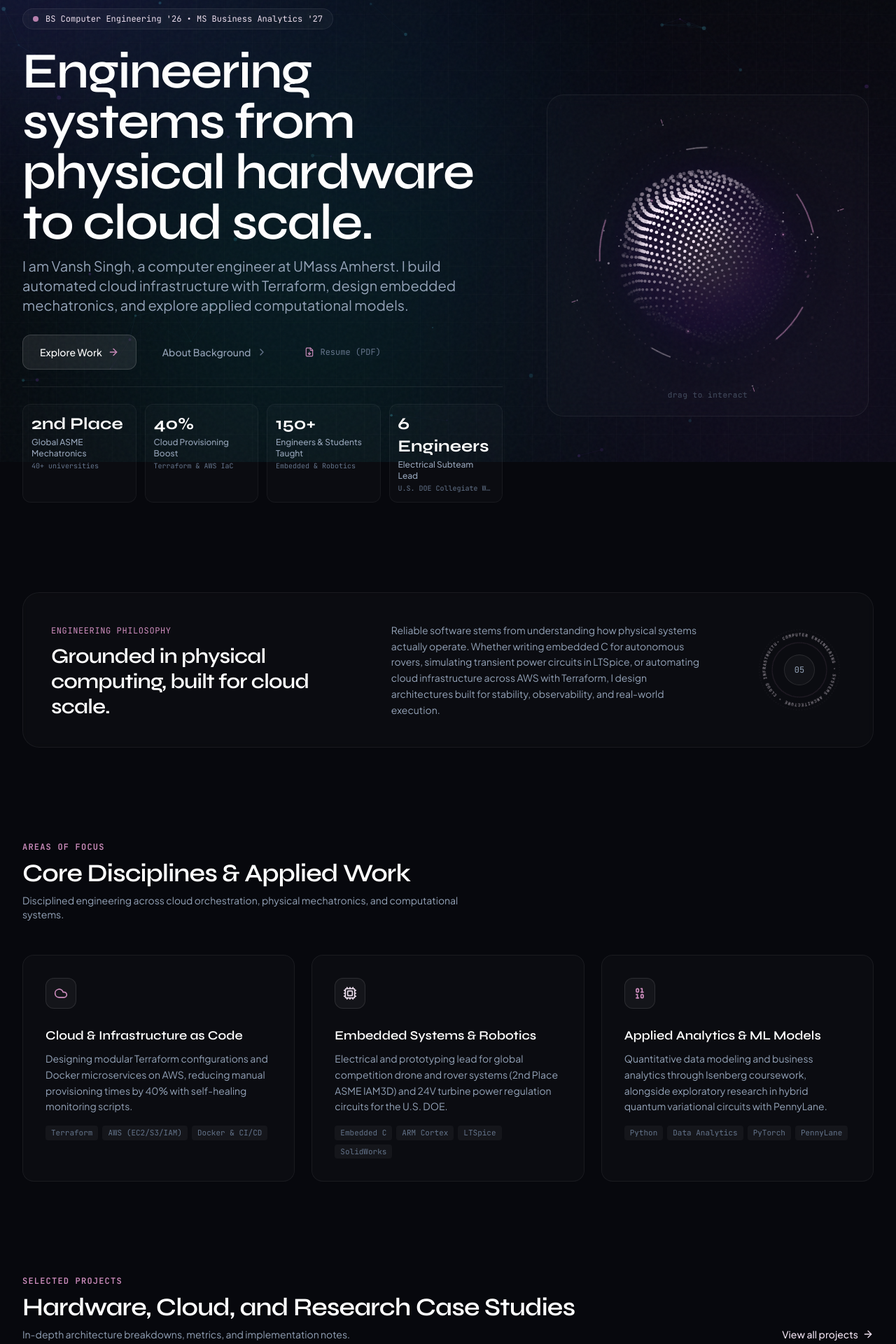
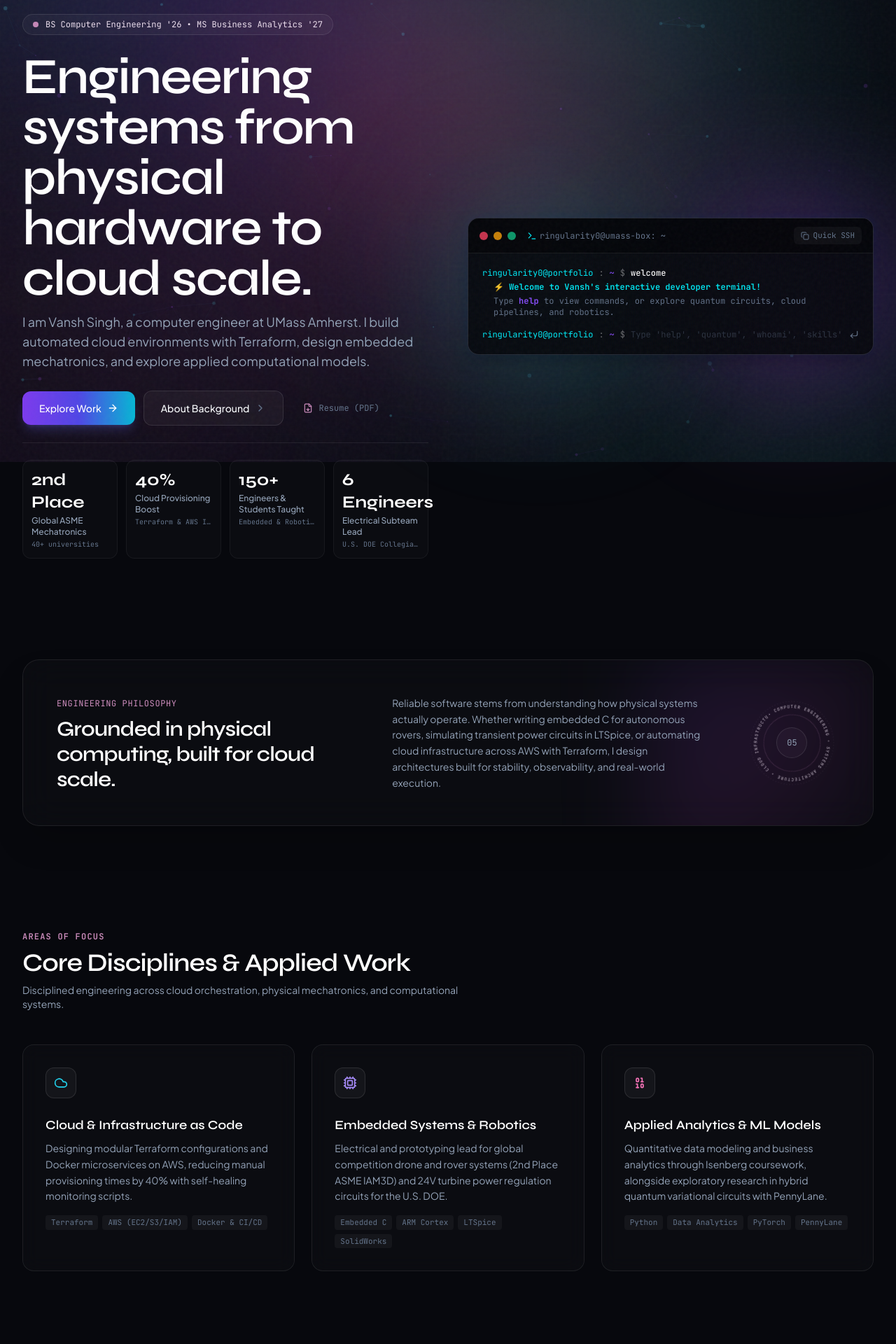
Before and after one commit to vsingh2005/vsingh2005.github.io, a Next.js app: page / in a window 1280 px wide. Shown: the part 140-2060 px from the top of the page at 70% size. Built offline with nearby package versions, Linux system fonts and the light colour scheme.

Commit message:
Restore Terminal to hero with Linearity-inspired multicolored background blur & scroll animations

```diff
--- a/src/app/page.tsx
+++ b/src/app/page.tsx
@@ -9,32 +9,32 @@ import {
   Cloud,
   FileDown,
   ChevronRight,
-  Boxes,
-  Binary
+  Binary,
+  Layers,
+  Sparkles
 } from "lucide-react";
 import { PERSONAL_INFO, PROJECTS } from "@/data/portfolioData";
 import { ProjectCard } from "@/components/ui/ProjectCard";
 import { TerminalCard } from "@/components/ui/TerminalCard";
-import { PhobosHeroVisual } from "@/components/visuals/PhobosHeroVisual";
 import { SpinningBadge } from "@/components/visuals/SpinningBadge";
 
 export default function HomePage() {
   const featuredProjects = PROJECTS.filter((p) => p.featured);
 
   return (
-    <div className="space-y-24 sm:space-y-32 pb-24 overflow-hidden">
+    <div className="space-y-24 sm:space-y-36 pb-24 overflow-hidden">
       {/* HERO SECTION */}
-      <section className="relative max-w-7xl mx-auto px-4 sm:px-6 lg:px-8 pt-6 sm:pt-14">
-        <div className="grid grid-cols-1 lg:grid-cols-12 gap-10 lg:gap-14 items-center">
-          {/* Left Column: Editorial Typography & Human Voice */}
+      <section className="relative max-w-7xl mx-auto px-4 sm:px-6 lg:px-8 pt-8 sm:pt-16">
+        <div className="grid grid-cols-1 lg:grid-cols-12 gap-12 lg:gap-14 items-center">
+          {/* Left Column: Human Voice & Editorial Typography */}
           <motion.div
-            initial={{ opacity: 0, y: 15 }}
+            initial={{ opacity: 0, y: 20 }}
             animate={{ opacity: 1, y: 0 }}
-            transition={{ duration: 0.6, ease: [0.16, 1, 0.3, 1] }}
-            className="lg:col-span-7 space-y-6"
+            transition={{ duration: 0.65, ease: [0.16, 1, 0.3, 1] }}
+            className="lg:col-span-6 space-y-6"
           >
-            {/* Status Pill */}
-            <div className="inline-flex items-center gap-2.5 px-3.5 py-1.5 rounded-full bg-white/[0.03] border border-white/[0.08] text-xs font-mono text-[#EDDFEE]">
+            {/* Status Pill with Subtle Shimmer */}
+            <div className="inline-flex items-center gap-2.5 px-3.5 py-1.5 rounded-full bg-white/[0.04] border border-white/10 backdrop-blur-md text-xs font-mono text-[#EDDFEE]">
               <span className="w-2 h-2 rounded-full bg-[#CD8DBD] animate-pulse" />
               <span>BS Computer Engineering &apos;26 • MS Business Analytics &apos;27</span>
             </div>
@@ -44,8 +44,8 @@ export default function HomePage() {
               <h1 className="text-4xl sm:text-6xl lg:text-7xl font-display font-semibold tracking-tight text-white leading-[1.08]">
                 Engineering systems from physical hardware to cloud scale.
               </h1>
-              <p className="text-lg sm:text-xl font-normal text-text-secondary leading-relaxed max-w-2xl">
-                I am Vansh Singh, a computer engineer at UMass Amherst. I build automated cloud infrastructure with Terraform, design embedded mechatronics, and explore applied computational models.
+              <p className="text-base sm:text-lg font-normal text-text-secondary leading-relaxed max-w-xl">
+                I am Vansh Singh, a computer engineer at UMass Amherst. I build automated cloud environments with Terraform, design embedded mechatronics, and explore applied computational models.
               </p>
             </div>
 
@@ -53,15 +53,15 @@ export default function HomePage() {
             <div className="flex flex-wrap items-center gap-3 pt-1">
               <Link
                 href="/projects"
-                className="inline-flex items-center gap-2 px-6 py-3.5 rounded-xl font-medium text-sm text-white bg-white/[0.08] hover:bg-white/[0.14] border border-white/[0.15] hover:border-white/30 transition-all hover:scale-[1.01] active:scale-[0.99]"
+                className="inline-flex items-center gap-2 px-6 py-3.5 rounded-xl font-medium text-sm text-white bg-gradient-to-r from-violet-600 via-indigo-600 to-cyan-500 shadow-lg shadow-indigo-500/25 hover:shadow-indigo-500/40 hover:scale-[1.02] active:scale-[0.98] transition-all"
               >
                 <span>Explore Work</span>
-                <ArrowRight className="w-4 h-4 text-[#CD8DBD]" />
+                <ArrowRight className="w-4 h-4" />
               </Link>
 
               <Link
                 href="/about"
-                className="inline-flex items-center gap-2 px-6 py-3.5 rounded-xl font-medium text-sm text-text-secondary hover:text-white bg-transparent hover:bg-white/[0.04] border border-transparent hover:border-white/10 transition-all"
+                className="inline-flex items-center gap-2 px-6 py-3.5 rounded-xl font-medium text-sm text-text-primary bg-white/[0.04] hover:bg-white/[0.08] border border-white/10 hover:border-white/20 transition-all"
               >
                 <span>About Background</span>
                 <ChevronRight className="w-4 h-4 text-text-muted" />
@@ -81,7 +81,7 @@ export default function HomePage() {
             {/* Grounded Engineering Impact Stats */}
             <div className="grid grid-cols-2 sm:grid-cols-4 gap-3 pt-6 border-t border-white/[0.08]">
               {PERSONAL_INFO.stats.map((stat, i) => (
-                <div key={i} className="p-3 rounded-xl bg-white/[0.02] border border-white/[0.05]">
+                <div key={i} className="p-3 rounded-xl bg-white/[0.02] border border-white/[0.05] hover:border-white/10 transition-colors">
                   <div className="text-xl sm:text-2xl font-bold font-display text-white">
                     {stat.value}
                   </div>
@@ -96,24 +96,38 @@ export default function HomePage() {
             </div>
           </motion.div>
 
-          {/* Right Column: Architectural Visual Centerpiece (Pure Phobos Aesthetic) */}
+          {/* Right Column: Terminal Card in Linearity-Style Multicolored Aura Frame */}
           <motion.div
-            initial={{ opacity: 0, scale: 0.96 }}
+            initial={{ opacity: 0, scale: 0.95 }}
             animate={{ opacity: 1, scale: 1 }}
-            transition={{ duration: 0.8, delay: 0.1, ease: [0.16, 1, 0.3, 1] }}
-            className="lg:col-span-5 flex items-center justify-center"
+            transition={{ duration: 0.7, delay: 0.15, ease: [0.16, 1, 0.3, 1] }}
+            className="lg:col-span-6"
           >
-            <div className="relative w-full max-w-[460px] aspect-square rounded-3xl bg-white/[0.015] border border-white/[0.06] backdrop-blur-md p-4 flex items-center justify-center">
-              <PhobosHeroVisual />
+            <div className="relative">
+              {/* Multicolored Background Aurora Glow Behind Terminal */}
+              <div className="absolute -top-10 -right-10 w-72 h-72 rounded-full bg-gradient-to-tr from-fuchsia-500/30 to-violet-600/30 blur-[90px] pointer-events-none" />
+              <div className="absolute -bottom-10 -left-10 w-72 h-72 rounded-full bg-gradient-to-tr from-cyan-400/25 to-emerald-500/20 blur-[90px] pointer-events-none" />
+
+              {/* Terminal Component */}
+              <TerminalCard />
             </div>
           </motion.div>
         </div>
       </section>
 
-      {/* EDITORIAL THESIS & ROTATING BADGE SECTION */}
+      {/* EDITORIAL THESIS & ROTATING BADGE SECTION (Scroll Reveal) */}
       <section className="max-w-7xl mx-auto px-4 sm:px-6 lg:px-8">
-        <div className="p-8 sm:p-10 rounded-3xl bg-white/[0.02] border border-white/[0.06] backdrop-blur-sm">
-          <div className="grid grid-cols-1 lg:grid-cols-12 gap-8 items-center">
+        <motion.div
+          initial={{ opacity: 0, y: 30 }}
+          whileInView={{ opacity: 1, y: 0 }}
+          viewport={{ once: true, margin: "-60px" }}
+          transition={{ duration: 0.6, ease: [0.16, 1, 0.3, 1] }}
+          className="relative p-8 sm:p-12 rounded-3xl bg-white/[0.02] border border-white/[0.08] backdrop-blur-xl overflow-hidden shadow-2xl"
+        >
+          {/* Subtle multicolored ambient blur in corner */}
+          <div className="absolute top-0 right-0 w-80 h-80 bg-gradient-to-br from-violet-600/15 via-fuchsia-500/10 to-transparent blur-3xl pointer-events-none" />
+
+          <div className="relative z-10 grid grid-cols-1 lg:grid-cols-12 gap-8 items-center">
             {/* Thesis Statement */}
             <div className="lg:col-span-5 space-y-2">
               <span className="text-xs font-mono text-[#CD8DBD] uppercase tracking-wider">
@@ -132,15 +146,21 @@ export default function HomePage() {
 
             {/* Understated Spinning Vector Badge */}
             <div className="lg:col-span-2 flex items-center justify-center lg:justify-end">
-              <SpinningBadge size={130} />
+              <SpinningBadge size={135} />
             </div>
           </div>
-        </div>
+        </motion.div>
       </section>
 
-      {/* CORE DISCIPLINES */}
+      {/* CORE DISCIPLINES (Scroll Staggered Reveal) */}
       <section className="max-w-7xl mx-auto px-4 sm:px-6 lg:px-8">
-        <div className="max-w-2xl mb-12 space-y-2">
+        <motion.div
+          initial={{ opacity: 0, y: 20 }}
+          whileInView={{ opacity: 1, y: 0 }}
+          viewport={{ once: true, margin: "-60px" }}
+          transition={{ duration: 0.5 }}
+          className="max-w-2xl mb-12 space-y-2"
+        >
           <span className="text-xs font-mono uppercase tracking-widest text-[#CD8DBD] font-semibold">
             Areas of Focus
           </span>
@@ -150,13 +170,20 @@ export default function HomePage() {
           <p className="text-text-secondary text-sm">
             Disciplined engineering across cloud orchestration, physical mechatronics, and computational systems.
           </p>
-        </div>
+        </motion.div>
 
         <div className="grid grid-cols-1 md:grid-cols-3 gap-6">
           {/* Card 1: Cloud & IaC */}
-          <div className="p-6 sm:p-8 rounded-2xl bg-white/[0.02] border border-white/[0.06] hover:border-white/15 transition-all duration-300">
-            <div className="w-11 h-11 rounded-xl bg-white/[0.04] border border-white/10 flex items-center justify-center mb-6 text-white">
-              <Cloud className="w-5 h-5 text-[#CD8DBD]" />
+          <motion.div
+            initial={{ opacity: 0, y: 30 }}
+            whileInView={{ opacity: 1, y: 0 }}
+            viewport={{ once: true, margin: "-50px" }}
+            transition={{ duration: 0.5, delay: 0.05 }}
+            className="group relative p-6 sm:p-8 rounded-2xl bg-white/[0.02] border border-white/[0.08] hover:border-cyan-500/30 transition-all duration-300 backdrop-blur-md overflow-hidden"
+          >
+            <div className="absolute top-0 right-0 w-36 h-36 bg-cyan-500/10 rounded-full blur-2xl opacity-0 group-hover:opacity-100 transition-opacity duration-500 pointer-events-none" />
+            <div className="w-11 h-11 rounded-xl bg-white/[0.04] border border-white/10 flex items-center justify-center mb-6 text-white group-hover:border-cyan-400/40 transition-colors">
+              <Cloud className="w-5 h-5 text-cyan-400" />
             </div>
             <h3 className="text-lg font-display font-semibold text-white mb-2">
               Cloud &amp; Infrastructure as Code
@@ -169,12 +196,19 @@ export default function HomePage() {
               <span className="px-2 py-0.5 rounded text-[11px] font-mono bg-white/[0.04] text-text-muted">AWS (EC2/S3/IAM)</span>
               <span className="px-2 py-0.5 rounded text-[11px] font-mono bg-white/[0.04] text-text-muted">Docker &amp; CI/CD</span>
             </div>
-          </div>
+          </motion.div>
 
           {/* Card 2: Embedded Systems & Mechatronics */}
-          <div className="p-6 sm:p-8 rounded-2xl bg-white/[0.02] border border-white/[0.06] hover:border-white/15 transition-all duration-300">
-            <div className="w-11 h-11 rounded-xl bg-white/[0.04] border border-white/10 flex items-center justify-center mb-6 text-white">
-              <Cpu className="w-5 h-5 text-[#EDDFEE]" />
+          <motion.div
+            initial={{ opacity: 0, y: 30 }}
+            whileInView={{ opacity: 1, y: 0 }}
+            viewport={{ once: true, margin: "-50px" }}
+            transition={{ duration: 0.5, delay: 0.15 }}
+            className="group relative p-6 sm:p-8 rounded-2xl bg-white/[0.02] border border-white/[0.08] hover:border-violet-500/30 transition-all duration-300 backdrop-blur-md overflow-hidden"
+          >
+            <div className="absolute top-0 right-0 w-36 h-36 bg-violet-500/10 rounded-full blur-2xl opacity-0 group-hover:opacity-100 transition-opacity duration-500 pointer-events-none" />
+            <div className="w-11 h-11 rounded-xl bg-white/[0.04] border border-white/10 flex items-center justify-center mb-6 text-white group-hover:border-violet-400/40 transition-colors">
+              <Cpu className="w-5 h-5 text-violet-400" />
             </div>
             <h3 className="text-lg font-display font-semibold text-white mb-2">
               Embedded Systems &amp; Robotics
@@ -188,12 +222,19 @@ export default function HomePage() {
               <span className="px-2 py-0.5 rounded text-[11px] font-mono bg-white/[0.04] text-text-muted">LTSpice</span>
               <span className="px-2 py-0.5 rounded text-[11px] font-mono bg-white/[0.04] text-text-muted">SolidWorks</span>
             </div>
-          </div>
+          </motion.div>
 
           {/* Card 3: Applied Analytics & Computational Models */}
-          <div className="p-6 sm:p-8 rounded-2xl bg-white/[0.02] border border-white/[0.06] hover:border-white/15 transition-all duration-300">
-            <div className="w-11 h-11 rounded-xl bg-white/[0.04] border border-white/10 flex items-center justify-center mb-6 text-white">
-              <Binary className="w-5 h-5 text-[#CD8DBD]" />
+          <motion.div
+            initial={{ opacity: 0, y: 30 }}
+            whileInView={{ opacity: 1, y: 0 }}
+            viewport={{ once: true, margin: "-50px" }}
+            transition={{ duration: 0.5, delay: 0.25 }}
+            className="group relative p-6 sm:p-8 rounded-2xl bg-white/[0.02] border border-white/[0.08] hover:border-pink-500/30 transition-all duration-300 backdrop-blur-md overflow-hidden"
+          >
+            <div className="absolute top-0 right-0 w-36 h-36 bg-pink-500/10 rounded-full blur-2xl opacity-0 group-hover:opacity-100 transition-opacity duration-500 pointer-events-none" />
+            <div className="w-11 h-11 rounded-xl bg-white/[0.04] border border-white/10 flex items-center justify-center mb-6 text-white group-hover:border-pink-400/40 transition-colors">
+              <Binary className="w-5 h-5 text-pink-400" />
             </div>
             <h3 className="text-lg font-display font-semibold text-white mb-2">
               Applied Analytics &amp; ML Models
@@ -207,19 +248,25 @@ export default function HomePage() {
               <span className="px-2 py-0.5 rounded text-[11px] font-mono bg-white/[0.04] text-text-muted">PyTorch</span>
               <span className="px-2 py-0.5 rounded text-[11px] font-mono bg-white/[0.04] text-text-muted">PennyLane</span>
             </div>
-          </div>
+          </motion.div>
         </div>
       </section>
 
-      {/* FEATURED CASE STUDIES */}
+      {/* FEATURED CASE STUDIES (Scroll Staggered Reveal) */}
       <section id="featured-work" className="max-w-7xl mx-auto px-4 sm:px-6 lg:px-8">
-        <div className="flex flex-col md:flex-row md:items-end justify-between mb-12 gap-4">
+        <motion.div
+          initial={{ opacity: 0, y: 20 }}
+          whileInView={{ opacity: 1, y: 0 }}
+          viewport={{ once: true, margin: "-60px" }}
+          transition={{ duration: 0.5 }}
+          className="flex flex-col md:flex-row md:items-end justify-between mb-12 gap-4"
+        >
           <div className="space-y-2">
             <span className="text-xs font-mono uppercase tracking-widest text-[#CD8DBD] font-semibold">
               Selected Projects
             </span>
             <h2 className="text-3xl sm:text-4xl font-display font-semibold text-white tracking-tight">
-              Hardware, Cloud, and Research Case Studies
+              Hardware, Cloud, and Systems Case Studies
             </h2>
             <p className="text-text-secondary text-sm">
               In-depth architecture breakdowns, metrics, and implementation notes.
@@ -233,50 +280,46 @@ export default function HomePage() {
             <span>View all projects</span>
             <ArrowRight className="w-4 h-4" />
           </Link>
-        </div>
+        </motion.div>
 
         <div className="grid grid-cols-1 md:grid-cols-2 lg:grid-cols-3 gap-6">
-          {featuredProjects.map((project) => (
-            <ProjectCard key={project.id} project={project} />
+          {featuredProjects.map((project, idx) => (
+            <motion.div
+              key={project.id}
+              initial={{ opacity: 0, y: 30 }}
+              whileInView={{ opacity: 1, y: 0 }}
+              viewport={{ once: true, margin: "-40px" }}
+              transition={{ duration: 0.5, delay: idx * 0.1 }}
+            >
+              <ProjectCard project={project} />
+            </motion.div>
           ))}
         </div>
       </section>
 
-      {/* INTERACTIVE DEVELOPER CONSOLE */}
+      {/* RESUME & CONTACT BANNER (Linearity Multicolored Gradient Frame) */}
       <section className="max-w-7xl mx-auto px-4 sm:px-6 lg:px-8">
-        <div className="grid grid-cols-1 lg:grid-cols-12 gap-8 items-center">
-          <div className="lg:col-span-5 space-y-4">
-            <div className="inline-flex items-center gap-2 px-3 py-1 rounded-full bg-white/[0.03] border border-white/[0.08] text-xs font-mono text-[#EDDFEE]">
-              <Boxes className="w-3.5 h-3.5 text-[#CD8DBD]" />
-              <span>Interactive Playground</span>
-            </div>
-            <h2 className="text-2xl sm:text-3xl font-display font-semibold text-white tracking-tight">
-              Developer Shell &amp; Quick Commands
-            </h2>
-            <p className="text-text-secondary text-sm leading-relaxed">
-              Explore projects, view skills, or copy quick SSH links directly through this simulated in-browser terminal session. Type <code className="text-white font-mono bg-white/[0.06] px-1.5 py-0.5 rounded text-xs">help</code> to see available commands.
-            </p>
-          </div>
+        <motion.div
+          initial={{ opacity: 0, scale: 0.98 }}
+          whileInView={{ opacity: 1, scale: 1 }}
+          viewport={{ once: true, margin: "-60px" }}
+          transition={{ duration: 0.6, ease: [0.16, 1, 0.3, 1] }}
+          className="relative p-8 sm:p-12 rounded-3xl bg-white/[0.02] border border-white/[0.08] backdrop-blur-2xl overflow-hidden flex flex-col md:flex-row items-center justify-between gap-6 shadow-2xl"
+        >
+          {/* Multicolored Gradient Aura Backlight */}
+          <div className="absolute -top-20 -left-20 w-80 h-80 rounded-full bg-gradient-to-br from-violet-600/30 to-fuchsia-500/20 blur-3xl pointer-events-none" />
+          <div className="absolute -bottom-20 -right-20 w-80 h-80 rounded-full bg-gradient-to-tl from-cyan-400/30 to-emerald-500/20 blur-3xl pointer-events-none" />
 
-          <div className="lg:col-span-7">
-            <TerminalCard />
-          </div>
-        </div>
-      </section>
-
-      {/* RESUME & REPOSITORY BANNER */}
-      <section className="max-w-7xl mx-auto px-4 sm:px-6 lg:px-8">
-        <div className="p-8 sm:p-10 rounded-3xl bg-gradient-to-b from-white/[0.04] to-white/[0.01] border border-white/[0.08] flex flex-col md:flex-row items-center justify-between gap-6">
-          <div className="space-y-1 text-center md:text-left">
+          <div className="relative z-10 space-y-1 text-center md:text-left">
             <h3 className="text-xl sm:text-2xl font-display font-semibold text-white">
               Looking for a systems, cloud, or embedded engineer?
             </h3>
             <p className="text-text-secondary text-sm">
-              Open to full-time engineering and internship roles across software, cloud, and hardware.
+              Open to full-time engineering and internship roles across software, cloud infrastructure, and hardware.
             </p>
           </div>
 
-          <div className="flex flex-wrap items-center gap-3">
+          <div className="relative z-10 flex flex-wrap items-center gap-3">
             <a
               href="/Vansh_Singh_Resume.pdf"
               target="_blank"
@@ -289,13 +332,13 @@ export default function HomePage() {
 
             <Link
               href="/contact"
-              className="inline-flex items-center gap-2 px-5 py-3 rounded-xl font-medium text-sm text-[#0B0B0F] bg-[#EDDFEE] hover:bg-white font-semibold transition-all"
+              className="inline-flex items-center gap-2 px-5 py-3 rounded-xl font-medium text-sm text-[#0B0B0F] bg-gradient-to-r from-white via-slate-100 to-[#EDDFEE] hover:opacity-95 font-semibold shadow-lg shadow-white/10 transition-all"
             >
               <span>Get in Touch</span>
               <ArrowRight className="w-4 h-4" />
             </Link>
           </div>
-        </div>
+        </motion.div>
       </section>
     </div>
   );
--- a/src/components/canvas/BackgroundAmbient.tsx
+++ b/src/components/canvas/BackgroundAmbient.tsx
@@ -18,22 +18,52 @@ export function BackgroundAmbient() {
 
   return (
     <div className="fixed inset-0 pointer-events-none overflow-hidden z-0">
-      {/* Dynamic ambient radial gradients */}
+      {/* LINEARITY-INSPIRED MULTICOLORED BACKGROUND AURORA BLURS */}
+
+      {/* Primary Hero Multicolored Aurora Cluster */}
+      <div className="absolute -top-[12%] left-1/2 -translate-x-1/2 w-[850px] sm:w-[1100px] h-[550px] opacity-35 sm:opacity-45 mix-blend-screen blur-[120px] sm:blur-[150px] animate-pulse-slow pointer-events-none">
+        <div className="absolute top-0 left-[10%] w-[450px] h-[450px] rounded-full bg-gradient-to-br from-violet-600 via-indigo-600 to-transparent" />
+        <div className="absolute top-[20%] right-[15%] w-[420px] h-[420px] rounded-full bg-gradient-to-bl from-cyan-400 via-sky-500 to-transparent" />
+        <div className="absolute bottom-0 left-[30%] w-[500px] h-[400px] rounded-full bg-gradient-to-tr from-fuchsia-500 via-rose-500 to-transparent" />
+        <div className="absolute -top-[10%] left-[45%] w-[350px] h-[350px] rounded-full bg-gradient-to-br from-emerald-400 to-teal-500 opacity-60" />
+      </div>
+
+      {/* Mid-Page Floating Gradient Blob (Fuchsia / Purple) */}
       <div
-        className="absolute w-[600px] h-[600px] rounded-full blur-[140px] opacity-20 transition-transform duration-700 ease-out"
+        className="absolute top-[35%] -left-[15%] w-[650px] h-[650px] rounded-full blur-[160px] opacity-25 mix-blend-screen"
         style={{
-          background: "radial-gradient(circle, #3877FF 0%, #8A4FFF 100%)",
-          left: `${mousePosition.x - 300}px`,
-          top: `${mousePosition.y - 300}px`,
+          background: "radial-gradient(circle at center, rgba(236, 72, 153, 0.8) 0%, rgba(139, 92, 246, 0.4) 50%, transparent 75%)",
         }}
       />
-      {/* Fixed atmospheric background glows */}
-      <div className="absolute -top-[10%] left-[20%] w-[500px] h-[500px] rounded-full bg-accent-blue/10 blur-[150px]" />
-      <div className="absolute top-[45%] -right-[10%] w-[600px] h-[600px] rounded-full bg-accent-violet/10 blur-[180px]" />
-      <div className="absolute -bottom-[10%] left-[10%] w-[600px] h-[600px] rounded-full bg-accent-cyan/10 blur-[160px]" />
 
-      {/* Background Subtle Grid Texture */}
-      <div className="absolute inset-0 bg-grid-pattern opacity-40" />
+      {/* Mid-Page Floating Gradient Blob (Cyan / Emerald) */}
+      <div
+        className="absolute top-[55%] -right-[15%] w-[700px] h-[700px] rounded-full blur-[170px] opacity-25 mix-blend-screen"
+        style={{
+          background: "radial-gradient(circle at center, rgba(6, 182, 212, 0.8) 0%, rgba(16, 185, 129, 0.3) 50%, transparent 75%)",
+        }}
+      />
+
+      {/* Lower Section Warm Violet/Blue Glow */}
+      <div
+        className="absolute bottom-[5%] left-[20%] w-[800px] h-[500px] rounded-full blur-[160px] opacity-20 mix-blend-screen"
+        style={{
+          background: "radial-gradient(ellipse at center, rgba(99, 102, 241, 0.7) 0%, rgba(217, 70, 239, 0.3) 50%, transparent 70%)",
+        }}
+      />
+
+      {/* Interactive Mouse Spotlight Gradient (Follows cursor smoothly) */}
+      <div
+        className="absolute w-[500px] h-[500px] rounded-full blur-[140px] opacity-15 sm:opacity-20 transition-transform duration-500 ease-out mix-blend-screen"
+        style={{
+          background: "radial-gradient(circle, #38BDF8 0%, #818CF8 50%, #C084FC 100%)",
+          left: `${mousePosition.x - 250}px`,
+          top: `${mousePosition.y - 250}px`,
+        }}
+      />
+
+      {/* Fine-grained Noise / Micro dot overlay */}
+      <div className="absolute inset-0 bg-grid-pattern opacity-25" />
     </div>
   );
 }
```
